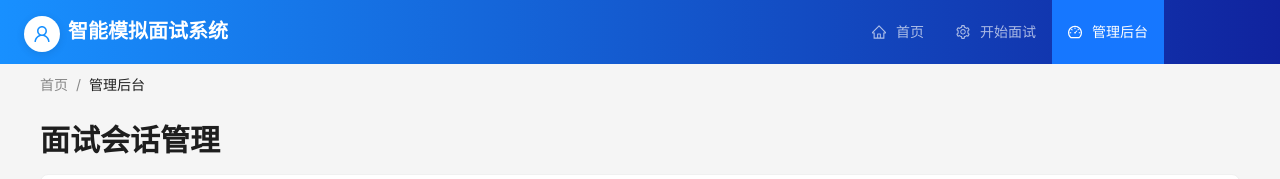
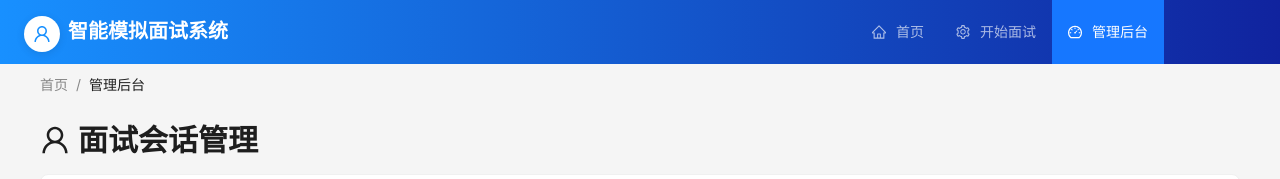
Before and after one commit to thoulee21/interview-ai, a Next.js app in the folder frontend-next/: page /admin in a window 1280 px wide. Shown: the top 179 px of the page. Built offline with nearby package versions, Linux system fonts and the light colour scheme; no server answers.

Commit message:
refactor(AdminPage): 在标题中添加用户图标以增强视觉效果

```diff
--- a/frontend-next/src/app/admin/page.tsx
+++ b/frontend-next/src/app/admin/page.tsx
@@ -212,15 +212,18 @@ export default function AdminPage() {
         style={{ marginBottom: 16 }}
         items={[
           {
-            title: <Link href="/">首页</Link>
+            title: <Link href="/">首页</Link>,
           },
           {
-            title: "管理后台"
-          }
+            title: "管理后台",
+          },
         ]}
       />
 
-      <Title level={2}>面试会话管理</Title>
+      <Title level={2}>
+        <UserOutlined style={{ marginRight: 8 }} />
+        面试会话管理
+      </Title>
 
       <Card style={{ marginBottom: 20 }}>
         <div
```
